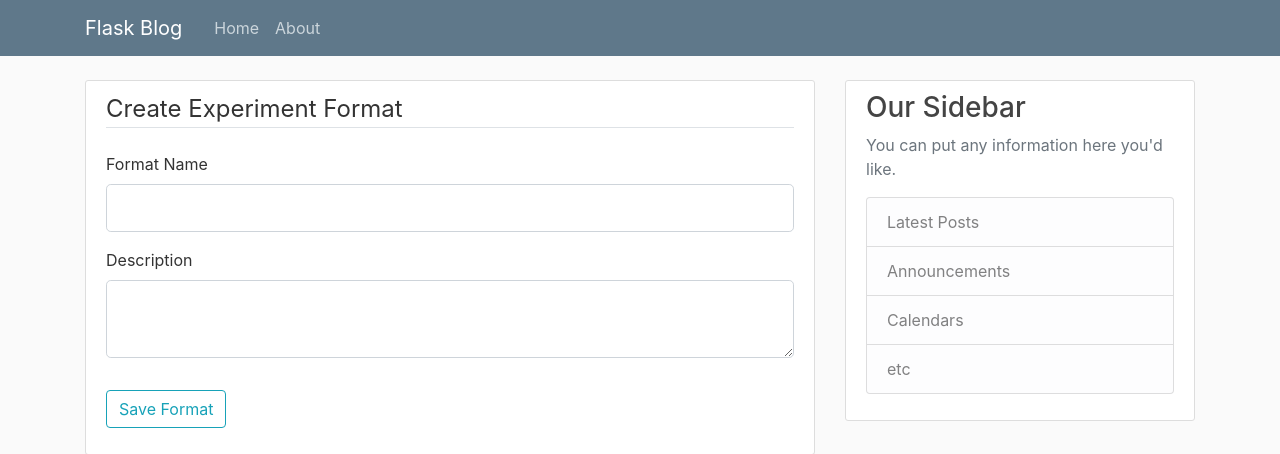
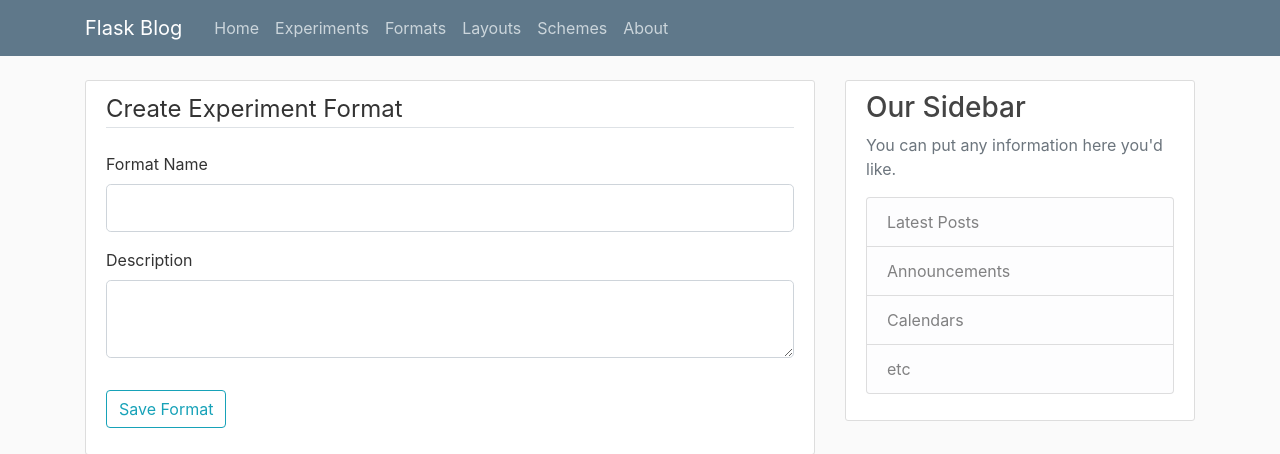
Before and after one commit to Tsuchihashi-ryo/ex-manager, a Flask app: page /formats/new in a window 1280 px wide. Shown: the top 454 px of the page. Run offline with Flask 3, Linux system fonts and the light colour scheme; some libraries are stand-ins or nearby versions.

Commit message:
Refactor: Remove login, update username, restore navigation
This commit removes the user login system, integrates username fields,
and restores essential application navigation.

Key changes:
- Deleted User model, login/registration forms, and associated routes/templates.
- Replaced user_id foreign keys with username string fields in core models.
- Updated creation forms to include username input.
- Modified routes for username input, removing login-specific decorators and `current_user` references.
- Corrected an ImportError for 'bcrypt'.
- Removed 'current_user' references from Jinja2 templates.
- Restored main navigation links (Experiments, Formats, Layouts, Schemes) to `layout.html` to ensure application usability.

This addresses errors in the login system, Jinja2 rendering, and provides core navigation for the application.

```diff
--- a/app/templates/layout.html
+++ b/app/templates/layout.html
@@ -27,6 +27,10 @@
           <div class="collapse navbar-collapse" id="navbarToggle">
             <div class="navbar-nav mr-auto">
               <a class="nav-item nav-link" href="{{ url_for('home') }}">Home</a>
+              <a class="nav-item nav-link" href="{{ url_for('list_experiments') }}">Experiments</a>
+              <a class="nav-item nav-link" href="{{ url_for('list_experiment_formats') }}">Formats</a>
+              <a class="nav-item nav-link" href="{{ url_for('list_plate_layouts') }}">Layouts</a>
+              <a class="nav-item nav-link" href="{{ url_for('list_schemes') }}">Schemes</a>
               <a class="nav-item nav-link" href="#">About</a> <!-- Placeholder for About page -->
             </div>
             <!-- Navbar Right Side Removed -->
```
